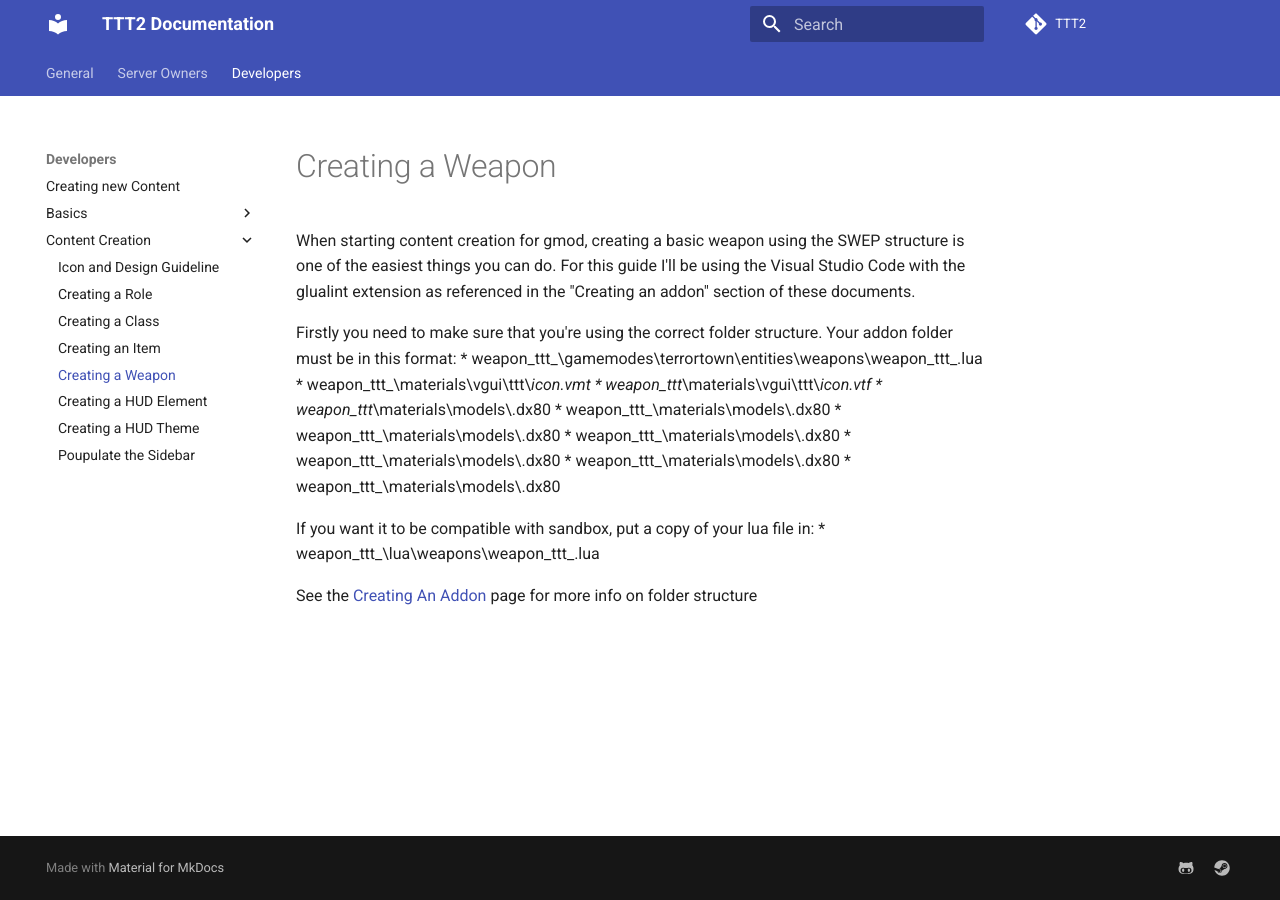
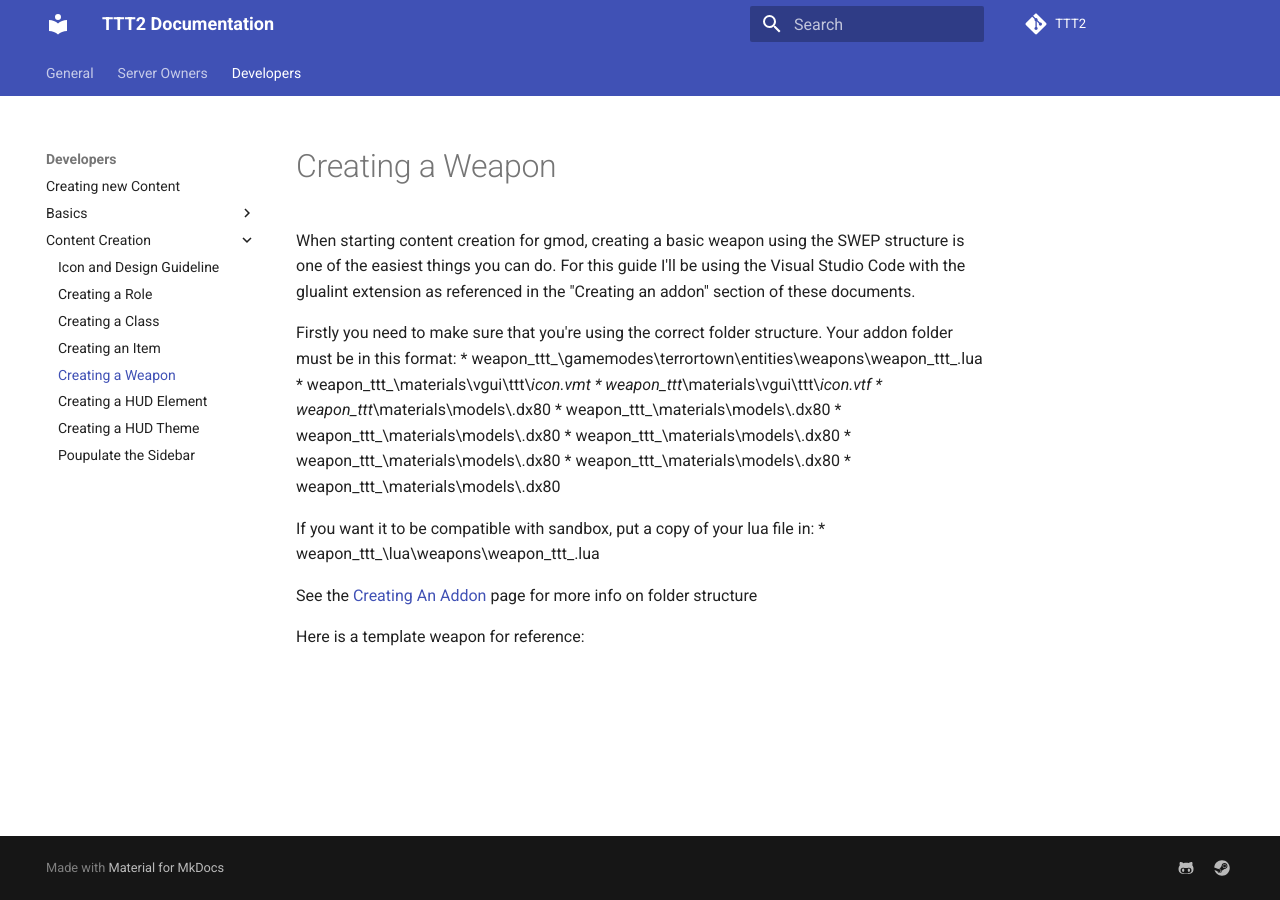
Before and after one commit to TTT-2/docs, an MkDocs documentation site: the page built from docs/developers/content-creation/creating-a-weapon.md, in a window 1280 px wide. Built offline with MkDocs 1.6.1 and Material for MkDocs 9.7.7, drawn with Linux system fonts in a browser that asks for light colours; comment, search, counter and statistics services are not loaded.

Commit message:
Update creating-a-weapon.md

```diff
--- a/docs/developers/content-creation/creating-a-weapon.md
+++ b/docs/developers/content-creation/creating-a-weapon.md
@@ -19,3 +19,5 @@ If you want it to be compatible with sandbox, put a copy of your lua file in:
 * weapon_ttt_<weapon name>\lua\weapons\weapon_ttt_<weapon name>.lua
 
 See the [Creating An Addon](https://docs.ttt2.neoxult.de/developers/basics/creating-an-addon/) page for more info on folder structure
+
+Here is a template weapon for reference:
```
